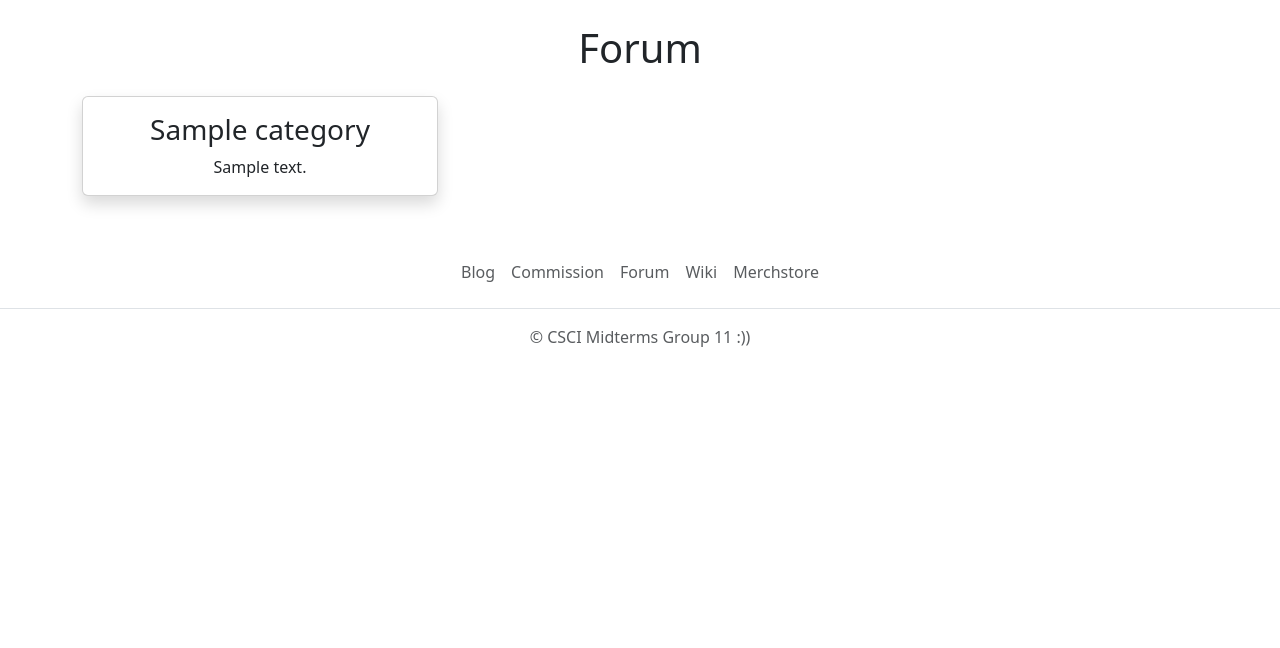
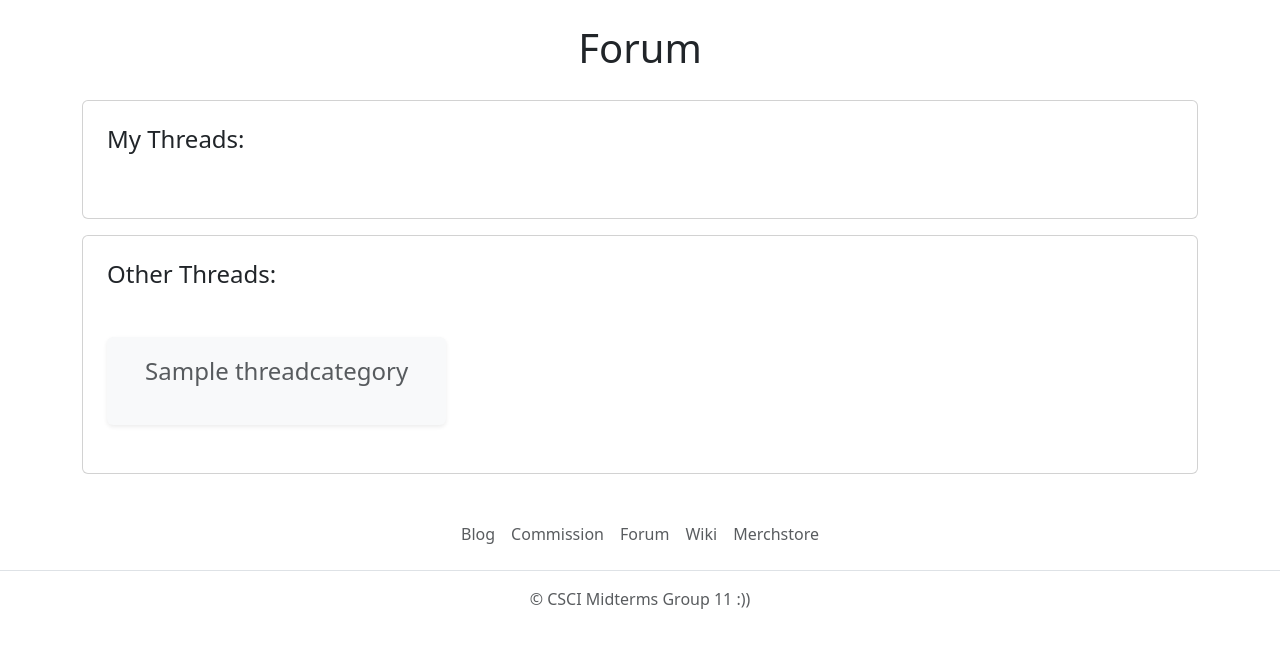
Before and after one commit to miksingsoju/hobbysite-CD-11, a Django app: template hobbysite/forum/templates/thread_list.html in a window 1280 px wide. Shown: the part 111-759 px from the top of the page. Run offline with Django 5.2, Linux system fonts and the light colour scheme; tables that the repository leaves empty hold one stand-in row (values such as "Sample post"); the template is opened without the code that fills it: values that come from a table or form of the project are taken from there, most other values are stand-ins (such as "Sample title", 1, 10 or a date in 2020).

Commit message:
implement smart exclusion of thread category display using custom filter

```diff
--- a/hobbysite/forum/templates/list_base.html
+++ b/hobbysite/forum/templates/list_base.html
@@ -1,49 +1,58 @@
 {% extends "base.html" %}
+{% load extra_filters %}
+
 {% block title %} Thread List {% endblock %}
+
+<!-- Template to simplify thread_list code -->
 
 {% block content %}
 <div class="container">
 <h1 class="text-center my-4 pb-1">Forum</h1>
 
 {% if categories %}
-    <h4 class="text-center">My Threads:</h4>
+
+    <!-- User Threads -->
+    <div class="card p-4 pb-2 my-3">
+    <h4 class="text-start">My Threads:</h4>
     <div class="row my-4">
     {% for category in categories %}
+    {% if category.threads.all|anyFromUser:user %}
         <container class="col-md-4 my-3">
         <div class="px-4 py-3 h-100 card-body shadow-sm rounded bg-light">
             <h4 class="text-center text-muted mt-1 mb-4">{{ category }}</h4>
-            {% if category.threads.all %}
+                <!-- Verbose name 'threads' reverse -->
                 {% for thread in category.threads.all %}
+                    <!-- block override -->
                     {% block my_list %}
                     {% endblock %}
                 {% endfor %}
-            {% else %}
-            <!-- Fallback message if no threads exist -->
-            <p class="text-center text-danger">No threads yet.</p>
-        {% endif %}
         </div>
         </container>
+    {% endif %}
     {% endfor %}
     </div>
+    </div>
 
-    <h4 class="text-center">Other Threads:</h4>
+    <!-- Other Threads -->
+    <div class="card p-4 pb-2">
+    <h4 class="text-start">Other Threads:</h4>
     <div class="row my-4">
     {% for category in categories %}
+    {% if category.threads.all %}
         <container class="col-md-4 my-3">
         <div class="px-4 py-3 h-100 card-body shadow-sm rounded bg-light">
             <h4 class="text-center text-muted mt-1 mb-4">{{ category }}</h4>
-            {% if category.threads.all %}
+                <!-- Verbose name 'threads' reverse -->
                 {% for thread in category.threads.all %}
+                    <!-- block override -->
                     {% block other_list %}
                     {% endblock %}
                 {% endfor %}
-            {% else %}
-            <!-- Fallback message if no threads exist -->
-            <p class="text-center text-danger">No threads yet.</p>
-        {% endif %}
         </div>
         </container>
+    {% endif %}
     {% endfor %}
+    </div>
     </div>
 {% endif %}
 
--- a/hobbysite/forum/templates/thread_list.html
+++ b/hobbysite/forum/templates/thread_list.html
@@ -1,31 +1,35 @@
-{% extends "base.html" %}
-{% block title %} Thread List {%endblock%}
-{% block content %}
+{% extends "list_base.html" %}
 
-<div class="container">
+<!-- Block for user's threads -->
 
-  <!-- Main heading -->
-  <h1 class="text-center my-4">Forum</h1>
+{% block my_list %}
+{% if thread in user_threads %}
+<container class="col">
+    <div class="card shadow row-md-1 p-3 my-1">
+        <!-- Thread Title -->
+        <h6 class="card-title my-1">
+            <a href="{% url 'forum:thread_detail' thread.id %}" class="text-primary">
+            {{ thread.title }}
+            </a>
+        </h6>
+    </div>
+</container>
+{% endif %}
+{% endblock %}
 
-<div class="row">
+<!-- Block for other threads -->
 
-  {% for category in categories %}
-  <div class="col-md-4">
-    <!-- Category Cards -->
-    <div class="card mb-3 shadow">
-      <div class="card-body">
-      <!-- Category Title & link -->
-        <h3 class="card-title">
-          <a href="{% url 'forum:threads_by_category' category.id %}" class="text-decoration-none text-dark">
-          {{ category.name }}
-          </a>
-        </h3>
-      <!-- Category Description -->
-      <p class="card-text">{{ category.description }}</p>
-      </div>
+{% block other_list %}
+{% if thread not in user_threads %}
+<container class="col">
+    <div class="card shadow row-md-1 p-3 my-1">
+        <!-- Thread Title -->
+        <h6 class="card-title my-1">
+            <a href="{% url 'forum:thread_detail' thread.id %}" class="text-primary">
+            {{ thread.title }}
+            </a>
+        </h6>
     </div>
-  </div>
-{% endfor %}
-</div>
-</div>
+</container>
+{% endif %}
 {% endblock %}
--- /dev/null
+++ b/hobbysite/forum/templatetags/extra_filters.py
@@ -0,0 +1,9 @@
+from django import template
+
+register = template.Library()
+
+@register.filter
+def anyFromUser(items, user):
+    for item in items:
+        if item.author == user: return True
+    return False
--- a/hobbysite/forum/views.py
+++ b/hobbysite/forum/views.py
@@ -10,7 +10,7 @@ def thread_list(request):
         'threads': threads,
         'user_threads': user_threads,
     }
-    return render(request, 'list_view.html', ctx)
+    return render(request, 'thread_list.html', ctx)
 
 def thread_detail(request, thread_id):
     thread = Thread.objects.filter(id=thread_id).first()
```
Also changed, not shown: hobbysite/forum/templatetags/__init__.py (added).
